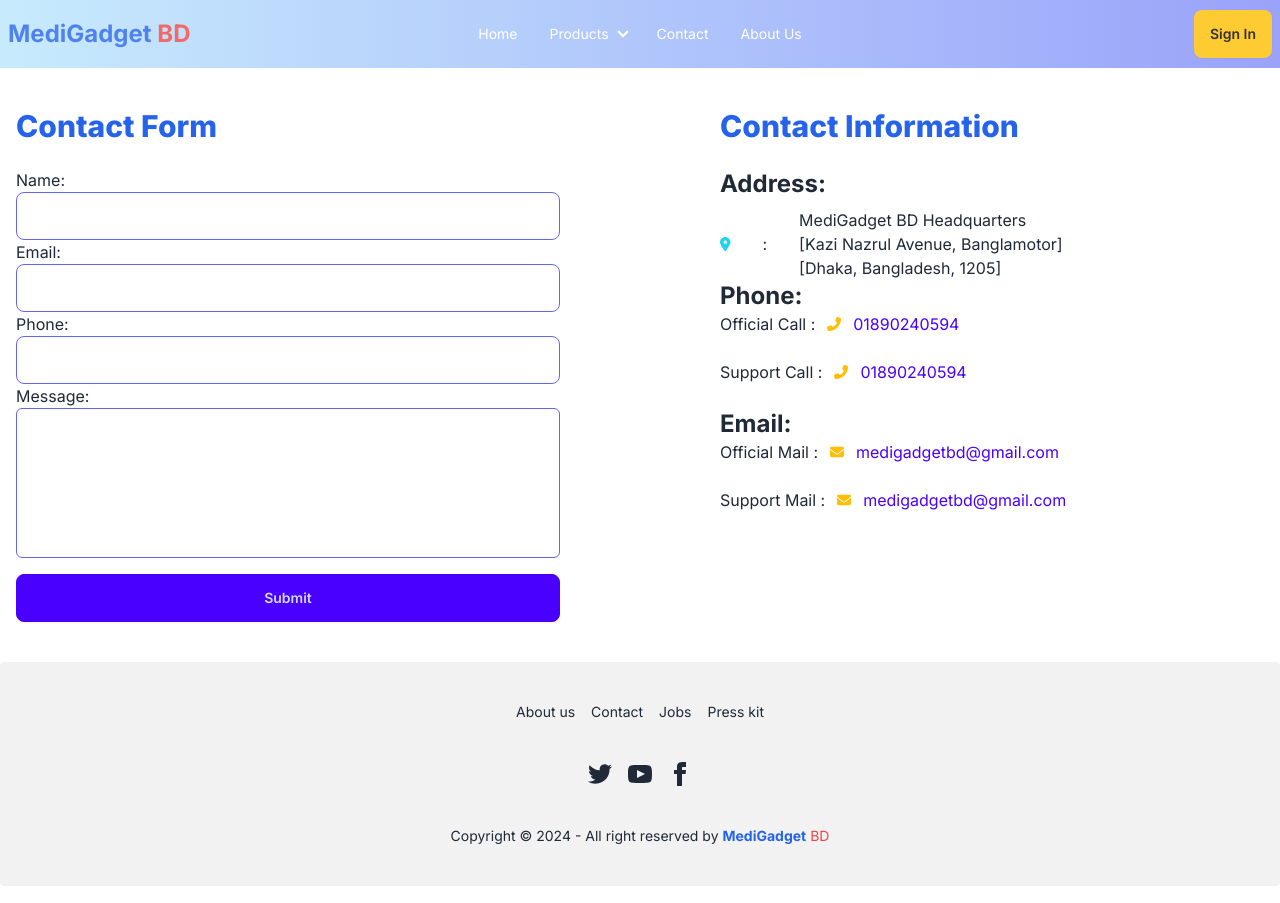
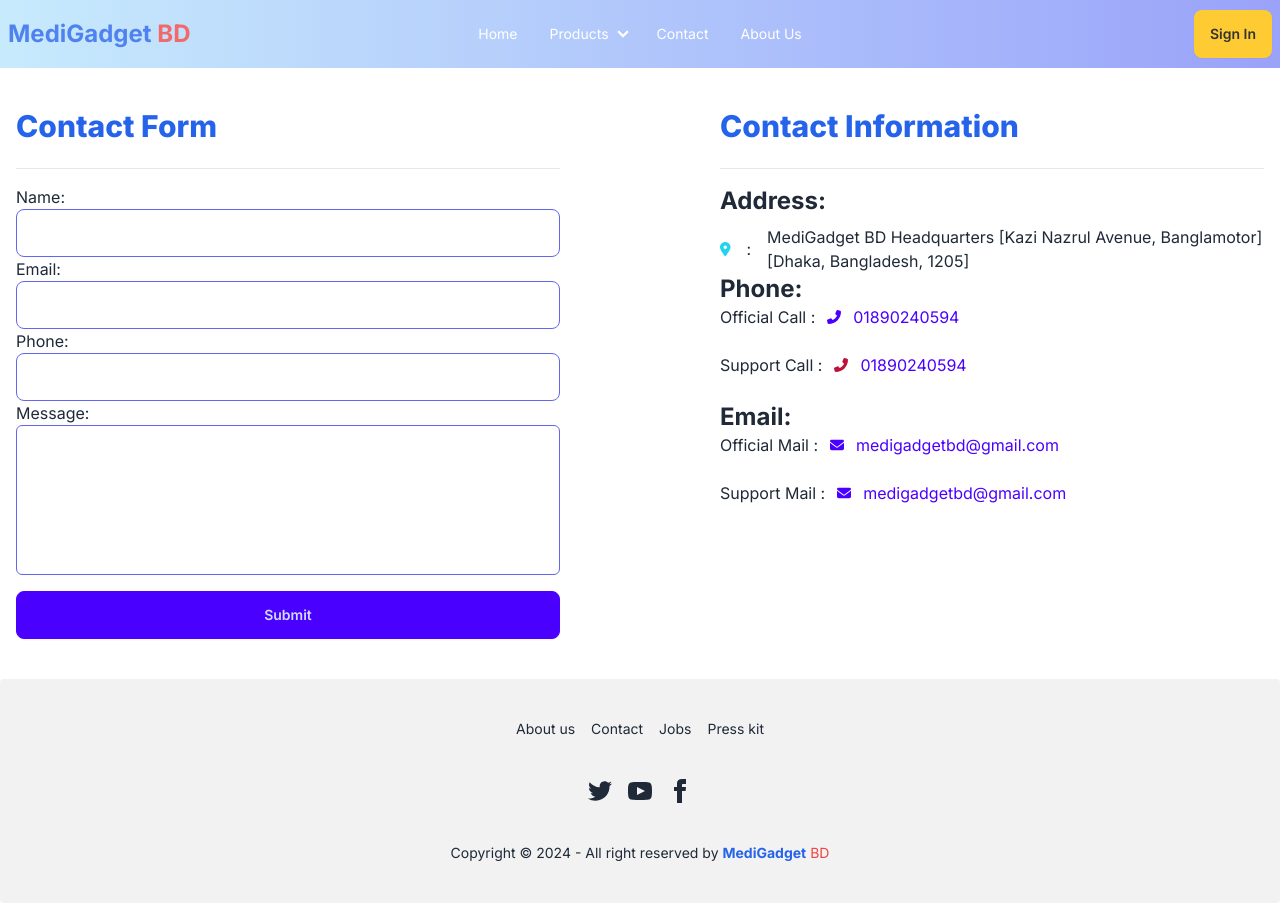
Before and after one commit to Jannatul13064/nextMediGadgetBD, a Next.js app: page /contact in a window 1280 px wide. Built offline with nearby package versions, Linux system fonts and the light colour scheme.

Commit message:
hr added

```diff
--- a/app/contact/page.js
+++ b/app/contact/page.js
@@ -14,6 +14,7 @@ const Contact = () => {
           <h2 className="font-extrabold text-3xl mb-6 text-blue-600">
             Contact Form
           </h2>
+          <hr className="mb-4" />
           {/* Insert Contact Form Here */}
           <form style={{ display: "flex", flexDirection: "column" }}>
             <label htmlFor="name">Name:</label>
@@ -57,21 +58,22 @@ const Contact = () => {
           <h2 className="font-extrabold text-3xl mb-6 text-blue-600">
             Contact Information
           </h2>
+          <hr className="mb-4" />
           <div>
             <strong className="text-2xl">Address:</strong>
-            <div className="flex mt-2 gap-8 items-center">
+            <div className="flex mt-2 gap-4 items-center justify-start">
               <div>
                 <FontAwesomeIcon
                   icon={faMapMarkerAlt}
                   size="sm"
-                  height="50px"
+                  height="30px"
                   className="text-cyan-400"
                 />{" "}
               </div>
               <div>{":"}</div>
               <div>
-                MediGadget BD Headquarters <br />
-                [Kazi Nazrul Avenue, Banglamotor] <br />
+                MediGadget BD Headquarters [Kazi Nazrul Avenue, Banglamotor]{" "}
+                <br />
                 [Dhaka, Bangladesh, 1205] <br />
               </div>
             </div>
@@ -85,7 +87,7 @@ const Contact = () => {
                   icon={faPhoneAlt}
                   size="sm"
                   height="15px"
-                  className="text-warning"
+                  className="text-primary"
                 />{" "}
               </div>
               <div>
@@ -102,7 +104,7 @@ const Contact = () => {
                   icon={faPhoneAlt}
                   size="sm"
                   height="15px"
-                  className="text-warning"
+                  className="text-rose-700"
                 />{" "}
               </div>
               <div>
@@ -122,7 +124,7 @@ const Contact = () => {
                   icon={faEnvelope}
                   size="sm"
                   height="15px"
-                  className="text-warning"
+                  className="text-primary"
                 />{" "}
               </div>
               <div>
@@ -142,7 +144,7 @@ const Contact = () => {
                   icon={faEnvelope}
                   size="sm"
                   height="15px"
-                  className="text-warning"
+                  className="text-primary"
                 />{" "}
               </div>
               <div>
```
